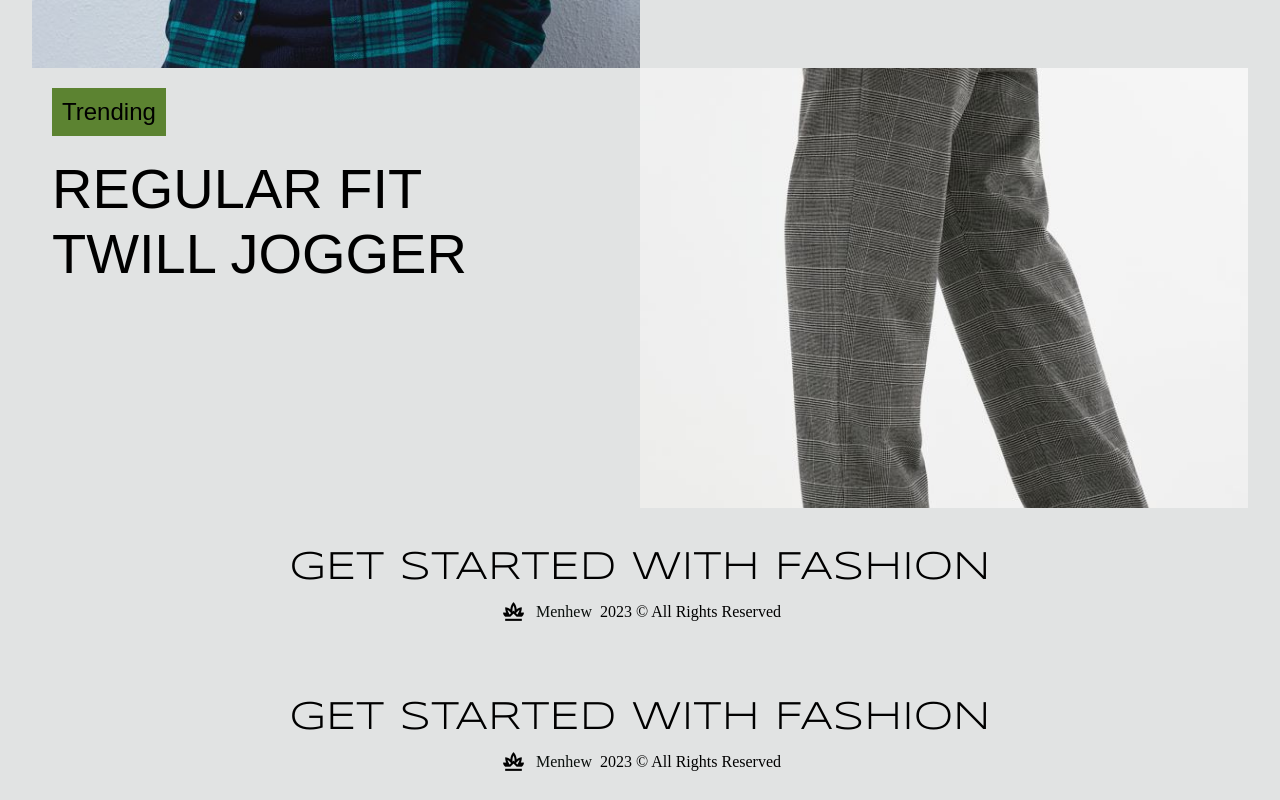
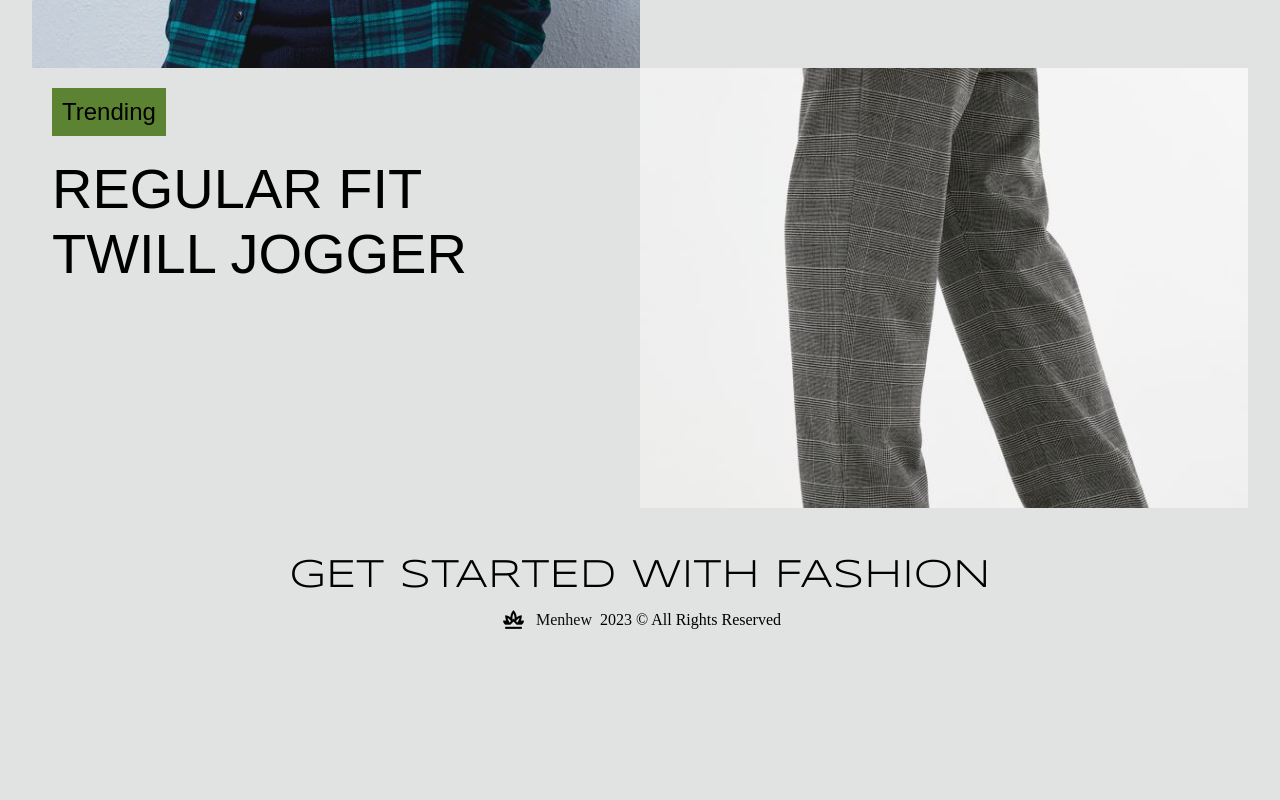
Before and after one commit to avinasdube/menhew, a React (Create React App) app in the folder client/: page / in a window 1280 px wide. Shown: the part 813-1613 px from the top of the page. After the commit the page ends 1471 px from the top, so only its background shows below. Built offline with nearby package versions, Linux system fonts and the light colour scheme; a web font is replaced by a local one.

Commit message:
[removed] : removed footer

```diff
--- a/client/src/pages/Home/Home.jsx
+++ b/client/src/pages/Home/Home.jsx
@@ -3,7 +3,6 @@ import './Home.scss';
 import Navbar from '../../components/Navbar/Navbar';
 import Welcome from '../../components/Welcome/Welcome';
 import BestSelling from '../../components/BestSelling/BestSelling';
-import Footer from '../../components/Footer/Footer';
 
 const Home = () => {
   return (
@@ -15,7 +14,6 @@ const Home = () => {
       <div className="section-2">
         <div className="heading">Best Selling Products</div>
         <BestSelling />
-        <Footer />
       </div>
     </div>
   )
```
